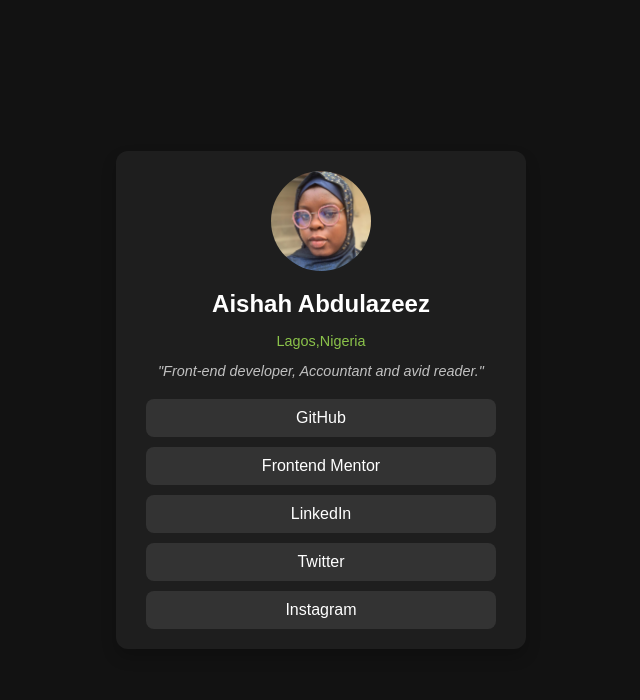
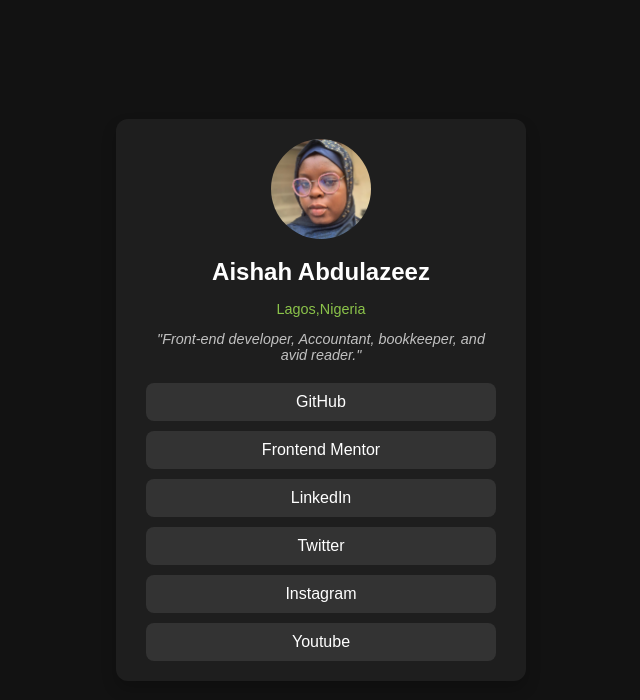
Before and after one commit to Ummi-azeez/Social-Profile, a plain HTML site: page index.html in a window 1280 px wide. Shown: the whole page, without its empty margins (319-959 px from the left). Drawn offline with Linux system fonts and the light colour scheme.

Commit message:
Added social links

```diff
--- a/index.html
+++ b/index.html
@@ -11,13 +11,14 @@
         <img src="Aishah.jpg" alt="Profile Picture" class="profile-img">
         <h2>Aishah Abdulazeez</h2>
         <p class="location">Lagos,Nigeria</p>
-        <p class="bio">"Front-end developer, Accountant and avid reader."</p>
+        <p class="bio">"Front-end developer, Accountant, bookkeeper, and avid reader."</p>
         <div class="links">
             <a href="https://github.com/Ummi-azeez" class="btn">GitHub</a>
             <a href="https://www.frontendmentor.io/home" class="btn">Frontend Mentor</a>
             <a href="https://www.linkedin.com/in/aishah-abdulazeez" class="btn">LinkedIn</a>
-            <a href="https://x.com/home" class="btn">Twitter</a>
+            <a href="https://x.com/AishahAbdulaze2" class="btn">Twitter</a>
             <a href="https://www.instagram.com/haysha_azeez/?next=%2F" class="btn">Instagram</a>
+             <a href="http://www.youtube.com/@hayshaAzeez" class="btn">Youtube</a>
         </div>
     </div>
 </body>
```
